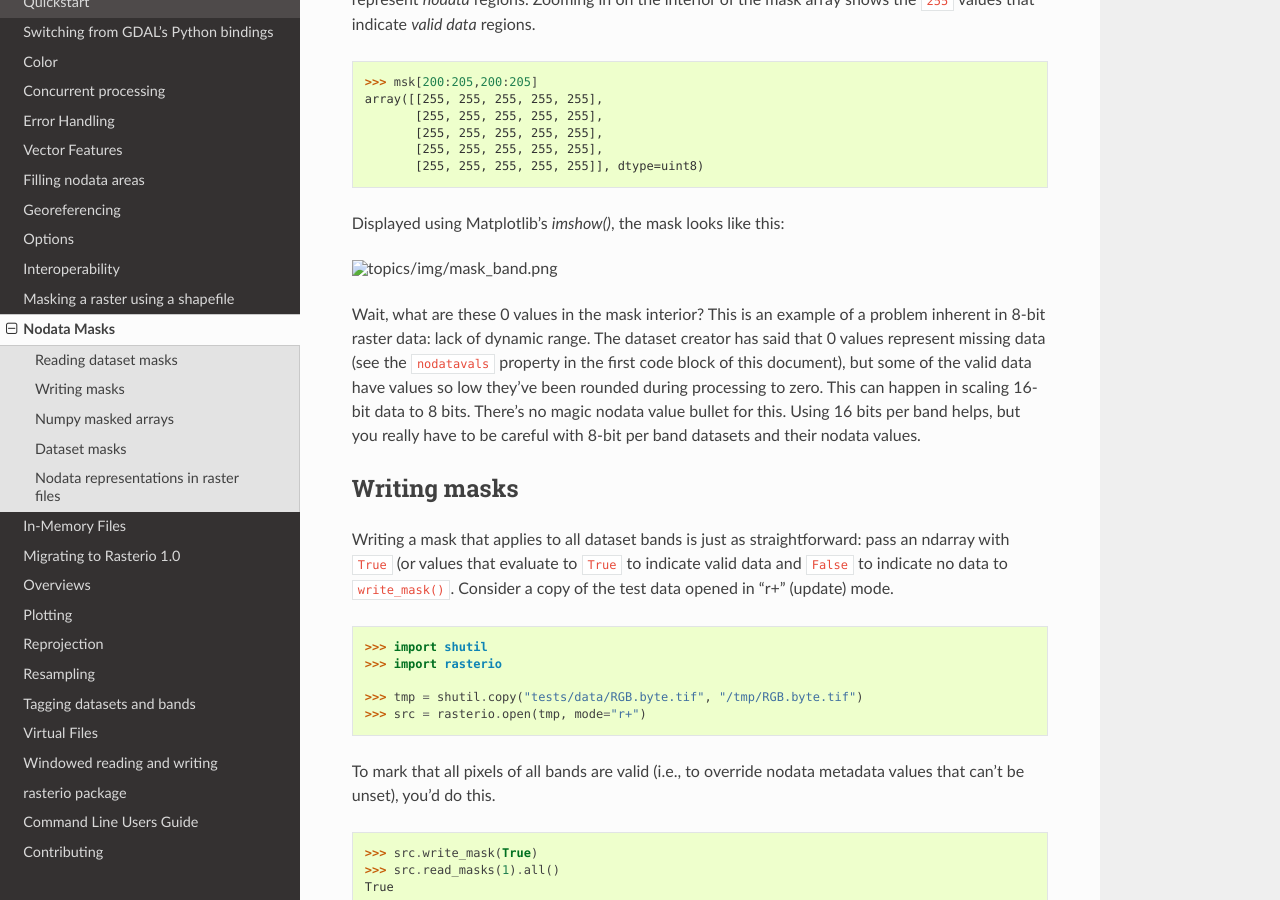
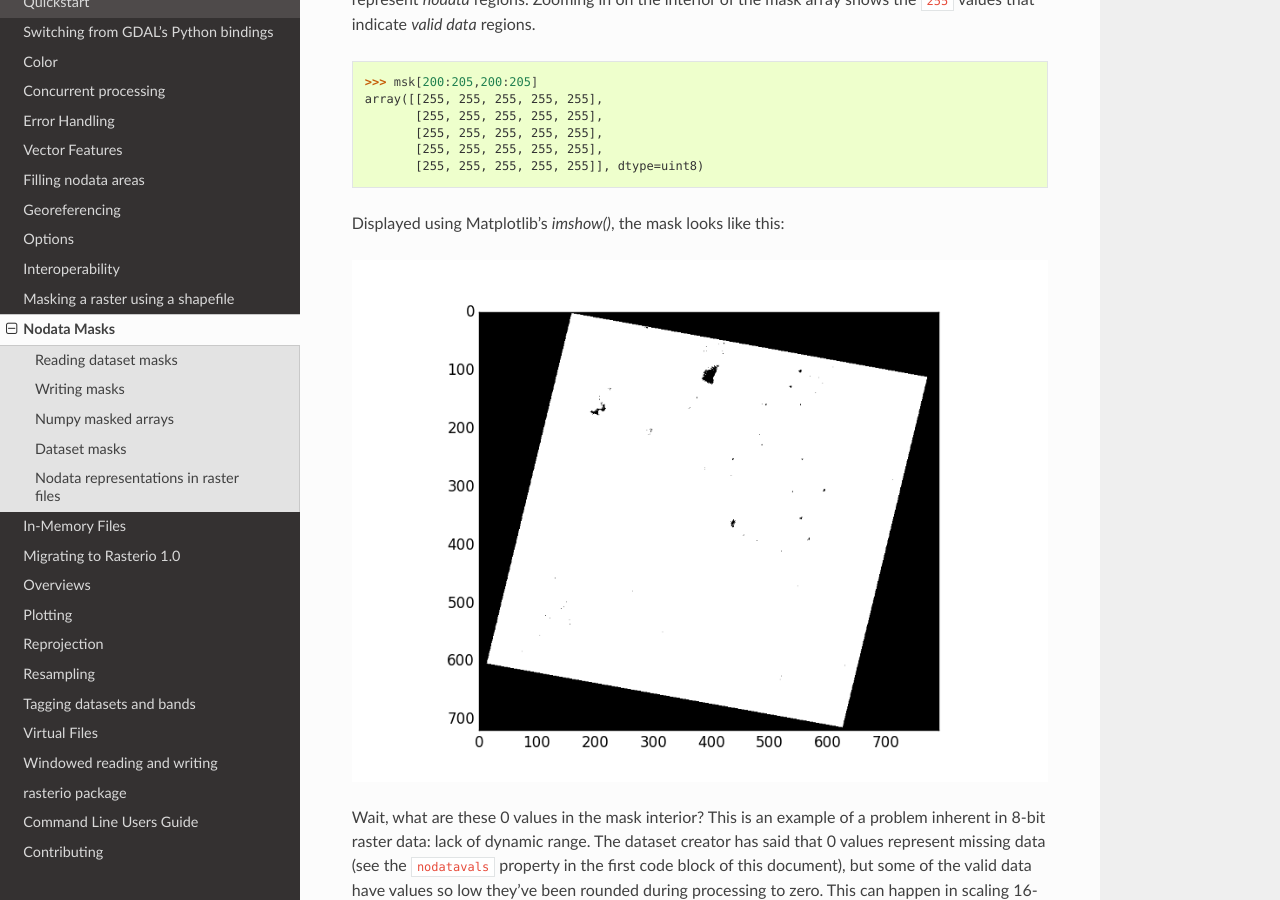
Before and after one commit to rasterio/rasterio, a Sphinx documentation site: the page built from docs/topics/masks.rst, in a window 1280 px wide and 900 px high, scrolled down 1664 px. Built offline with Sphinx 7.4.7 and the Read the Docs theme 2.0.0, drawn with Linux system fonts in a browser that asks for light colours; pages that are not in the unit, such as notebooks, are missing from menus.

Commit message:
Update masks.rst

```diff
--- a/docs/topics/masks.rst
+++ b/docs/topics/masks.rst
@@ -80,7 +80,7 @@ array shows the ``255`` values that indicate *valid data* regions.
 
 Displayed using Matplotlib's `imshow()`, the mask looks like this:
 
-.. image:: img/mask_band.png
+.. image:: ../img/mask_band.png
 
 Wait, what are these 0 values in the mask interior? This is an example of
 a problem inherent in 8-bit raster data: lack of dynamic range. The dataset
@@ -147,7 +147,7 @@ as an RGB image (with the help of `numpy.dstack()`):
     >>> msk = src.read_masks()
     >>> show(np.dstack(msk))  # doctest: +SKIP
 
-.. image:: img/mask_bands_rgb.png
+.. image:: ../img/mask_bands_rgb.png
 
 Colored regions appear where valid data pixels don't quite coincide. This is,
 again, an artifact of scaling data down to 8 bits per band. We'll begin by
@@ -159,7 +159,7 @@ masks we've read.
     >>> new_msk = (msk[0] & msk[1] & msk[2])
     >>> show(new_msk)  # doctest: +SKIP
 
-.. image:: img/mask_conj.png
+.. image:: ../img/mask_conj.png
 
 Now we'll use `sieve()` to shake out the small buggy regions of the mask. I've
 found the right value for the ``size`` argument empirically.
@@ -170,7 +170,7 @@ found the right value for the ``size`` argument empirically.
     >>> sieved_msk = sieve(new_msk, size=800)
     >>> show(sieved_msk)  # doctest: +SKIP
 
-.. image:: img/mask_sieved.png
+.. image:: ../img/mask_sieved.png
 
 Last thing to do is write that sieved mask back to the dataset.
 
```
